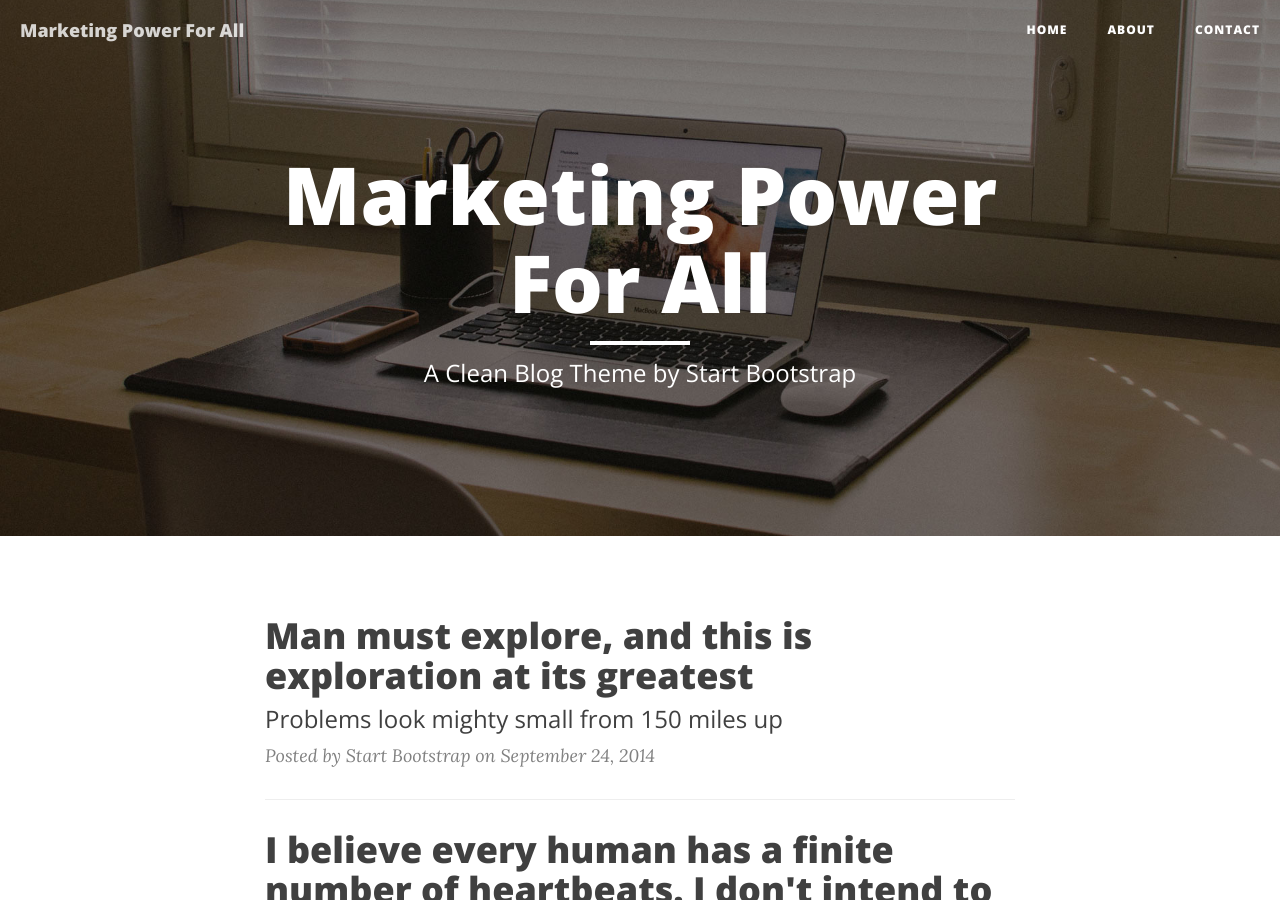
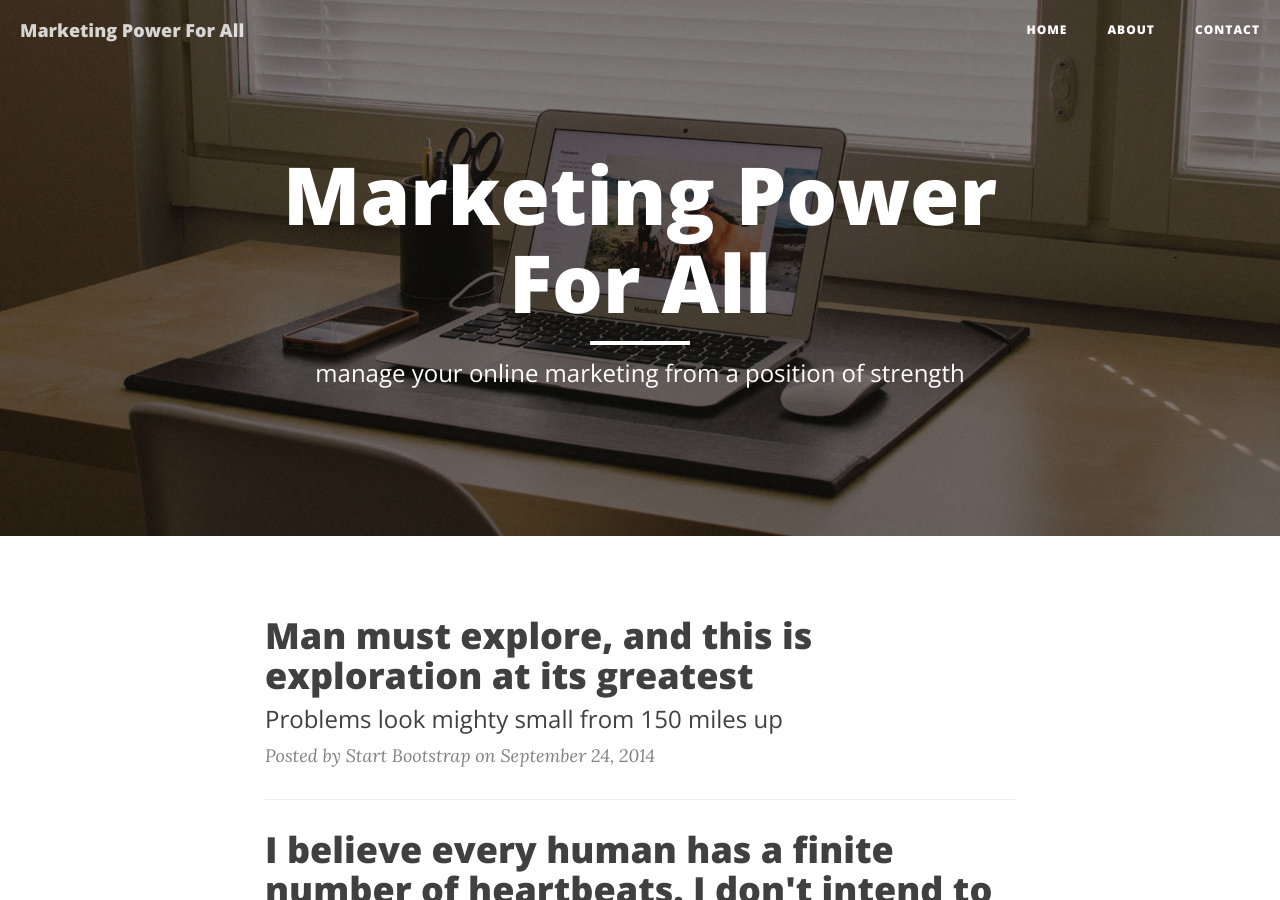
Before and after one commit to postpal/deploy, a Jekyll site: the page built from index.html, in a window 1280 px wide and 900 px high. Built offline with Jekyll 4.4.1, drawn with Linux system fonts in a browser that asks for light colours; nearby versions of some CDN libraries; the list of posts is cut into pages by our own code.

Commit message:
Updated '/index.html' via CloudCannon

```diff
--- a/index.html
+++ b/index.html
@@ -1,6 +1,6 @@
 ---
 layout: page
-description: "A Clean Blog Theme by Start Bootstrap"
+description: "manage your online marketing from a position of strength"
 ---
 
 {% for post in paginator.posts %}
```
